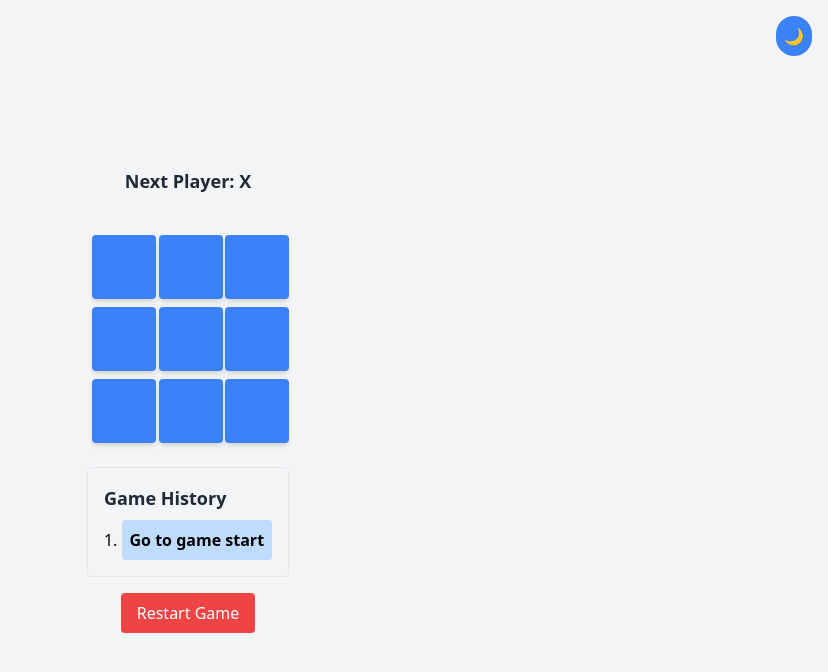
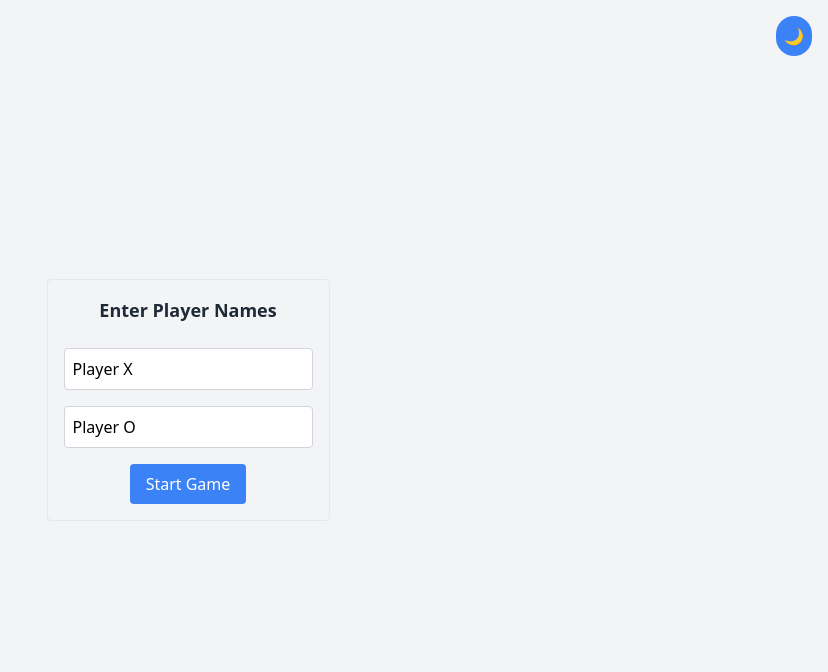
Before and after one commit to md-sazzadul/tic-tac-toe, a React (Vite) app: page / in a window 1280 px wide. Shown: the top 672 px of the page, without its empty margins (452-1280 px from the left). Built offline with nearby package versions, Linux system fonts and the light colour scheme.

Commit message:
add player name inputs

```diff
--- a/src/components/Board.tsx
+++ b/src/components/Board.tsx
@@ -5,9 +5,17 @@ interface BoardProps {
   xIsNext: boolean;
   squares: (string | null)[];
   onPlay: (nextSquares: (string | null)[]) => void;
+  playerX: string;
+  playerO: string;
 }
 
-export default function Board({ xIsNext, squares, onPlay }: BoardProps) {
+export default function Board({
+  xIsNext,
+  squares,
+  onPlay,
+  playerX,
+  playerO,
+}: BoardProps) {
   function handleClick(i: number) {
     if (squares[i] || calculateWinner(squares)[0]) {
       return; // Square already occupied, do nothing
@@ -24,10 +32,10 @@ export default function Board({ xIsNext, squares, onPlay }: BoardProps) {
   const isDraw = !winner && squares.every((square) => square !== null);
 
   const status = winner
-    ? `Winner: ${winner}!`
+    ? `Winner: ${winner === "X" ? playerX : playerO}!`
     : isDraw
     ? "Game is a Draw!"
-    : `Next Player: ${xIsNext ? "X" : "O"}`;
+    : `Next Player: ${xIsNext ? playerX : playerO}`;
 
   return (
     <div>
--- a/src/components/Game.tsx
+++ b/src/components/Game.tsx
@@ -6,6 +6,10 @@ export default function Game() {
     Array(9).fill(null),
   ]);
   const [currentMove, setCurrentMove] = useState(0);
+  const [playerX, setPlayerX] = useState("Player X");
+  const [playerO, setPlayerO] = useState("Player O");
+  const [isNameSet, setIsNameSet] = useState(false);
+
   const xIsNext = currentMove % 2 === 0;
   const currentSquares = history[currentMove];
 
@@ -55,8 +59,42 @@ export default function Game() {
 
   return (
     <div className="flex flex-col items-center">
+      {!isNameSet ? (
+        <div className="flex flex-col items-center space-y-4 p-4 border rounded bg-gray-100 dark:bg-gray-800 dark:border-gray-700">
+          <h3 className="text-lg font-semibold mb-2 text-gray-800 dark:text-gray-200">
+            Enter Player Names
+          </h3>
+          <input
+            type="text"
+            placeholder="Player X Name"
+            value={playerX}
+            onChange={(e) => setPlayerX(e.target.value)}
+            className="p-2 rounded border border-gray-300 dark:border-gray-600 dark:bg-gray-700 dark:text-white"
+          />
+          <input
+            type="text"
+            placeholder="Player O Name"
+            value={playerO}
+            onChange={(e) => setPlayerO(e.target.value)}
+            className="p-2 rounded border border-gray-300 dark:border-gray-600 dark:bg-gray-700 dark:text-white"
+          />
+          <button
+            onClick={() => setIsNameSet(true)}
+            className="px-4 py-2 bg-blue-500 text-white rounded hover:bg-blue-600"
+          >
+            Start Game
+          </button>
+        </div>
+      ) : (
+        <>
           <div>
-        <Board xIsNext={xIsNext} squares={currentSquares} onPlay={handlePlay} />
+            <Board
+              xIsNext={xIsNext}
+              squares={currentSquares}
+              onPlay={handlePlay}
+              playerX={playerX}
+              playerO={playerO}
+            />
           </div>
           <div className="mt-6 p-4 border rounded bg-gray-100 dark:bg-gray-800 dark:border-gray-700">
             <h3 className="text-lg font-semibold mb-2 text-gray-800 dark:text-gray-200">
@@ -69,10 +107,13 @@ export default function Game() {
             onClick={() => {
               setHistory([Array(9).fill(null)]);
               setCurrentMove(0);
+              setIsNameSet(false);
             }}
           >
             Restart Game
           </button>
+        </>
+      )}
     </div>
   );
 }
```
Lines whose indentation alone changed are shown as unchanged.
